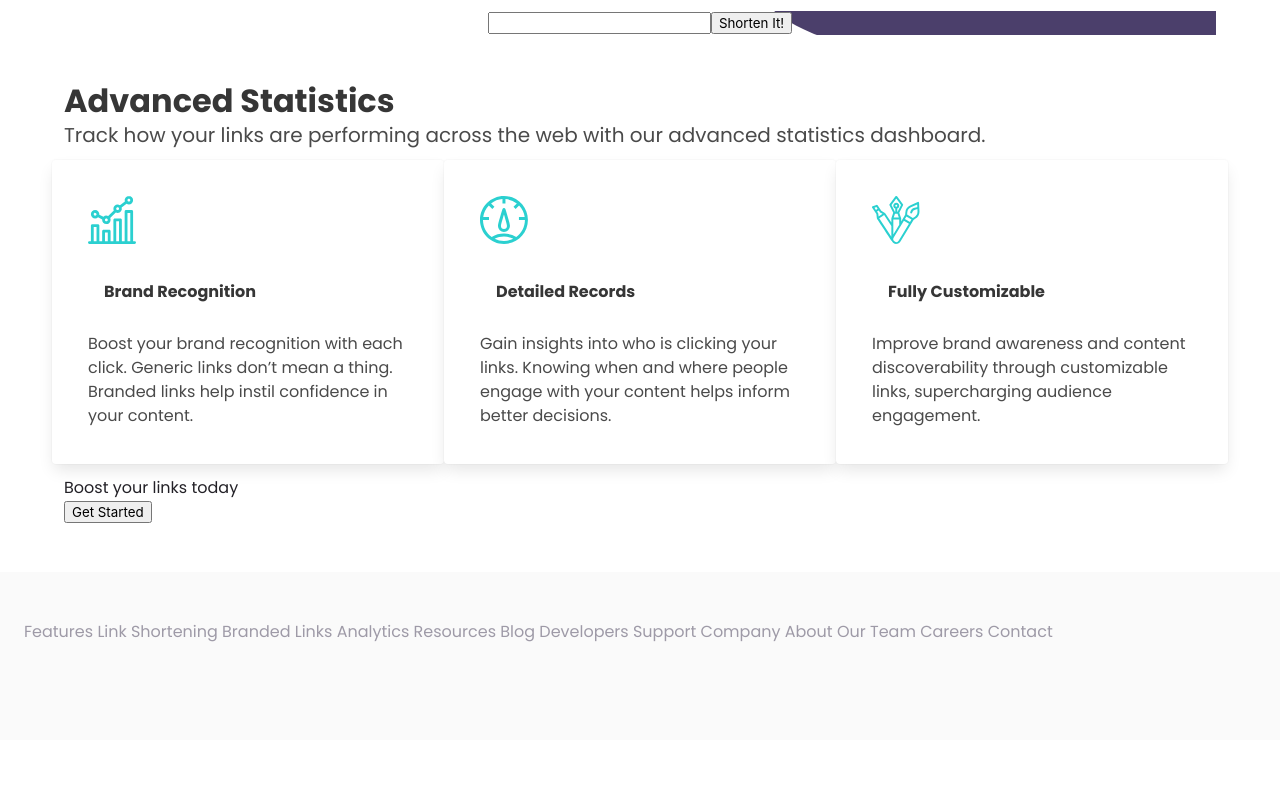
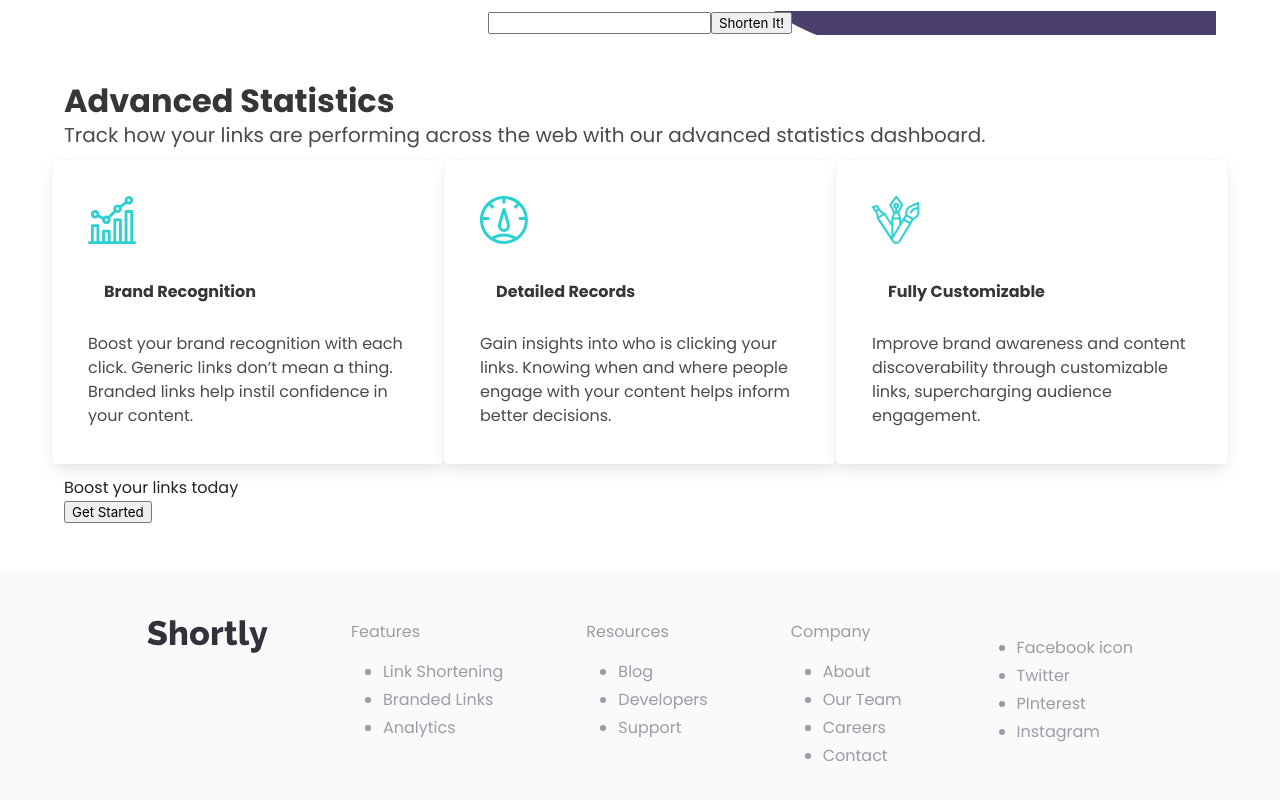
Before and after one commit to oluwaseunasuni/url-shortening, a Vue app: page / in a window 1280 px wide. Shown: the part 490-1290 px from the top of the page. Before the commit the page ends 1230 px from the top, so only its background shows below. Built offline with nearby package versions, Linux system fonts and the light colour scheme; what v-clipboard would draw is missing.

Commit message:
added footer

```diff
--- a/src/components/Footer.vue
+++ b/src/components/Footer.vue
@@ -1,22 +1,63 @@
 <template>
   <footer class="footer">
-    Features
+    <div class="content container">
 
-  Link Shortening
-  Branded Links
-  Analytics
+      <div>
+        <h4>
+          <img src="../assets/images/logo.svg" alt="shortly logo">
+        </h4>
+      </div>
 
-  Resources
+      <div class="content__links">
+        <p class="content__text">Features</p>
+        <ul class="content__list">
+          <li><a href="#"></a>Link Shortening</li>
+          <li><a href="#"></a>Branded Links</li>
+          <li><a href="#"></a>Analytics</li>
+        </ul>
+      </div>
 
-  Blog
-  Developers
-  Support
+      <div class="content__links">
+        <p class="content__text">Resources</p>
+        <ul class="content__list">
+          <li><a href="#"></a>Blog</li>
+          <li><a href="#"></a>Developers</li>
+          <li><a href="#"></a>Support</li>
+        </ul>
+      </div>
 
-  Company
+      <div class="content__links">
+        <p class="content__text">Company</p>
+        <ul class="content__list">
+          <li><a href="#"></a>About</li>
+          <li><a href="#"></a>Our Team</li>
+          <li><a href="#"></a>Careers</li>
+          <li><a href="#"></a>Contact</li>
+        </ul>
+      </div>
 
-  About
-  Our Team
-  Careers
-  Contact
+      <div>
+        <ul>
+          <li><a href="#"></a>Facebook icon</li>
+          <li><a href="#"></a>Twitter</li>
+          <li><a href="#"></a>PInterest</li>
+          <li><a href="#"></a>Instagram</li>
+        </ul>
+      </div>
+    </div>
   </footer>
 </template>
+
+<script>
+export default {
+
+}
+</script>
+
+<style lang="scss" scoped>
+.content {
+  display: flex;
+  justify-content: space-evenly;
+}
+
+</style>
--- a/src/components/Hero.vue
+++ b/src/components/Hero.vue
@@ -27,6 +27,7 @@ export default {
 </script>
 
 <style lang="scss" scoped>
+// come back to adjust this in accordance with sass
 .hero__content {
   display: flex;
 }
```
